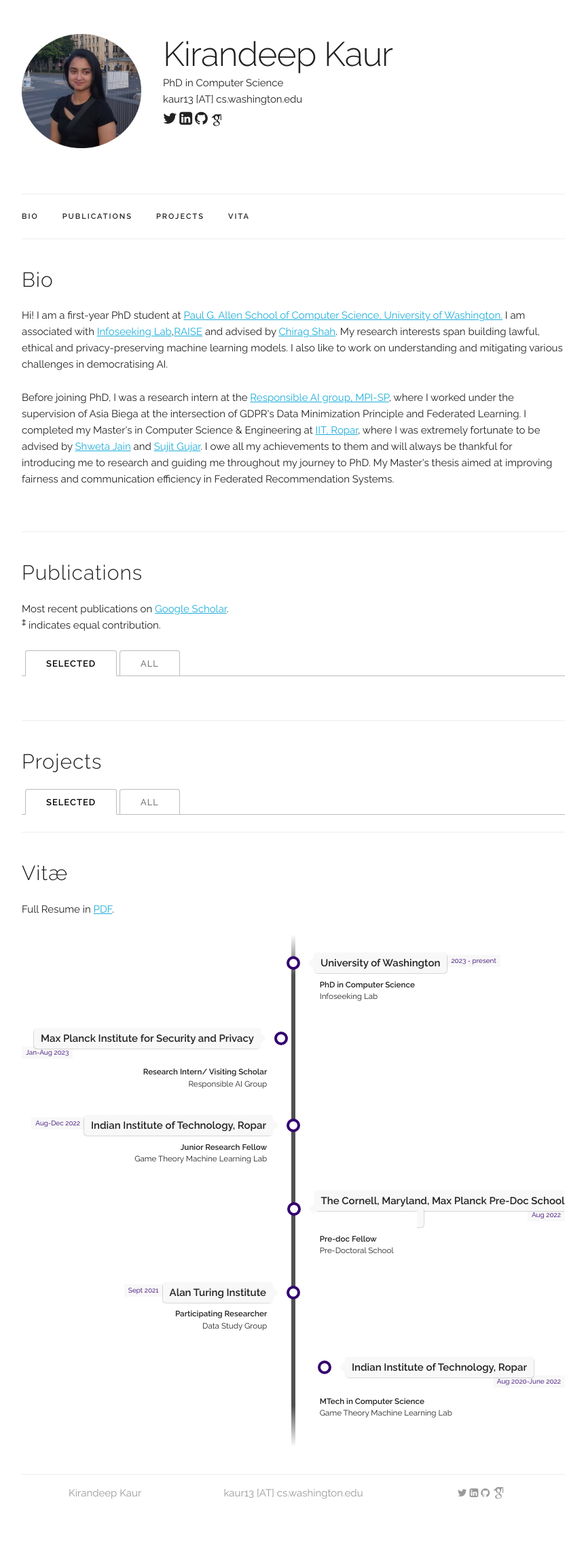
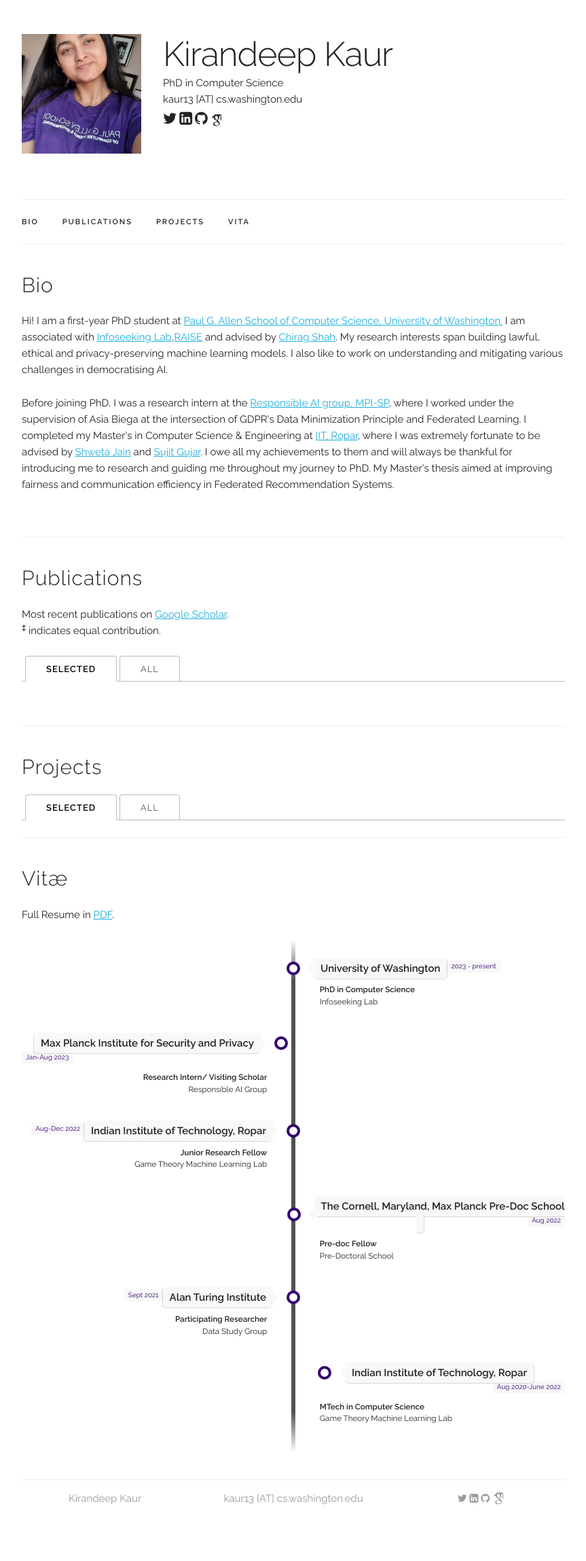
Before and after one commit to i-kiran/i-kiran.github.io, a Jekyll site: the page built from index.html, in a window 1280 px wide. Shown: the whole page at 68% size, without its empty margins (208-1071 px from the left). Built offline with Jekyll 4.4.1, drawn with Linux system fonts in a browser that asks for light colours; some web fonts are replaced.

Commit message:
Update main_info.yaml

```diff
--- a/_data/main_info.yaml
+++ b/_data/main_info.yaml
@@ -2,7 +2,7 @@
 title: "PhD in Computer Science"
 subtitle: "Paul G. Allen School of Computer Science, University of Washington."
 email: "kaur13 [AT] cs.washington.edu"
-profile_pic: "/assets/profile-pics/kiran_logo.png"
+profile_pic: "/assets/profile-pics/Logo1.jpg"
 twitter: "https://twitter.com/ikiran013"
 linkedin: "https://www.linkedin.com/in/i-kiran/"
 github: "https://github.com/i-kiran"
```
